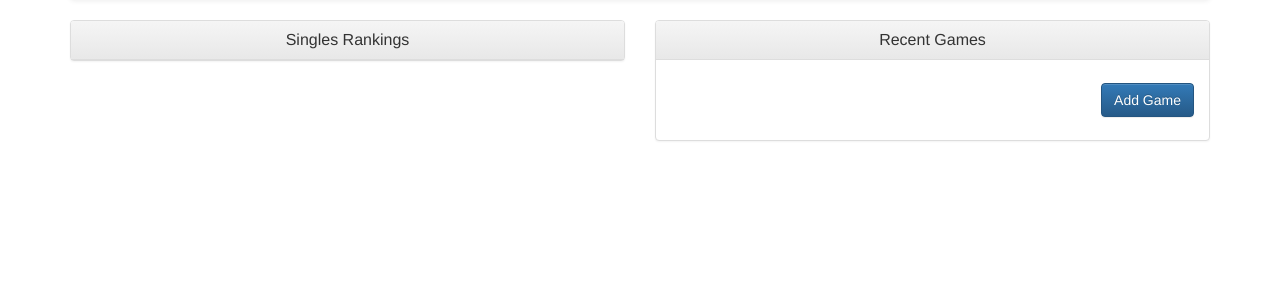
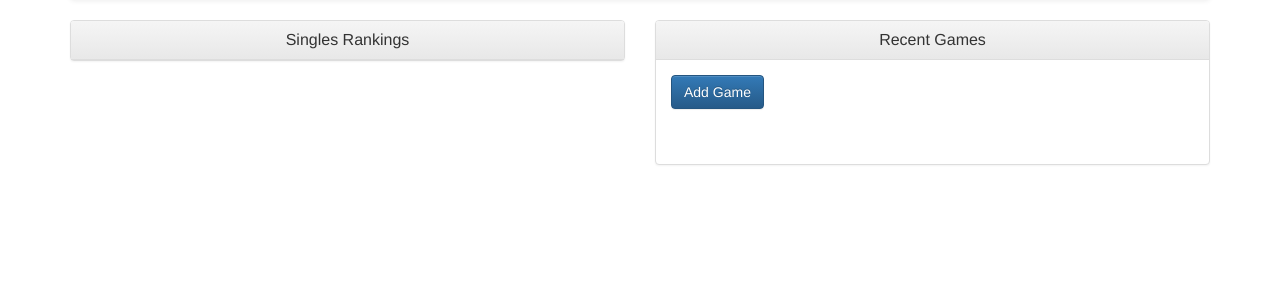
Before and after one commit to yschatzberg/pongranker, a Django app: page / in a window 1280 px wide. Shown: the part 52-352 px from the top of the page. Run offline with Django 3.2, Linux system fonts and the light colour scheme; data that the repository does not hold is empty; some libraries are stand-ins or nearby versions.

Commit message:
Changing location of add_game button

```diff
--- a/pongranker/templates/pongranker/index.html
+++ b/pongranker/templates/pongranker/index.html
@@ -88,10 +88,15 @@
                     <h3 class="panel-title text-center">Recent Games</h3>
                   </div>
                       <div class="panel-body">
-                        <ul class="list-group" id="game_list">
-                            <form class="navbar-form navbar-right" action="/add_game/">
+                        <div class="row">
+                            <div class="col-lg-2" style="text-align: center">
+                            <form class="" action="/add_game/">
                                <button type="submit" class="btn btn-primary">Add Game</button>
                             </form>
+                                <br/>
+                                </div>
+                        </div>
+                        <ul class="list-group" id="game_list">
                         </ul>
                       </div>
                 </div>
@@ -193,7 +198,7 @@
                     li.appendChild(row_div);
 
                     list = document.getElementById('game_list');
-                    list.insertBefore(li, list.firstChild);
+                    list.appendChild(li);
                 });
            });};
     </script>
```
